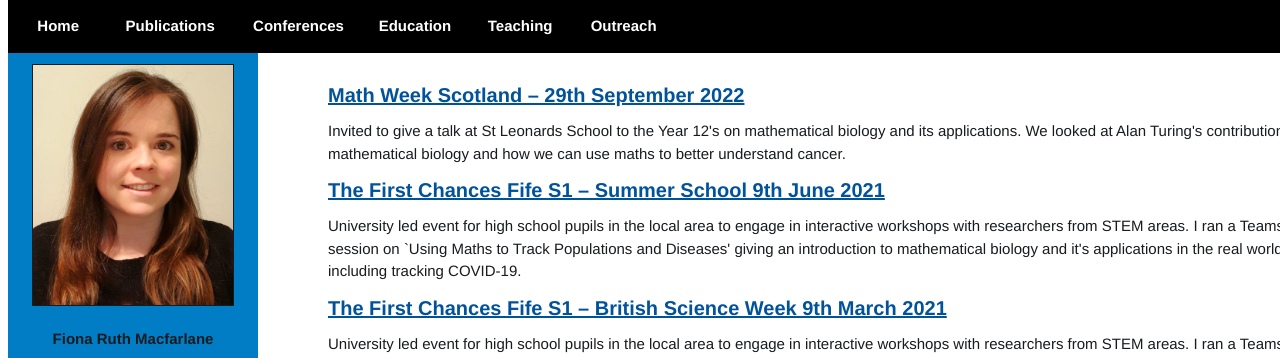
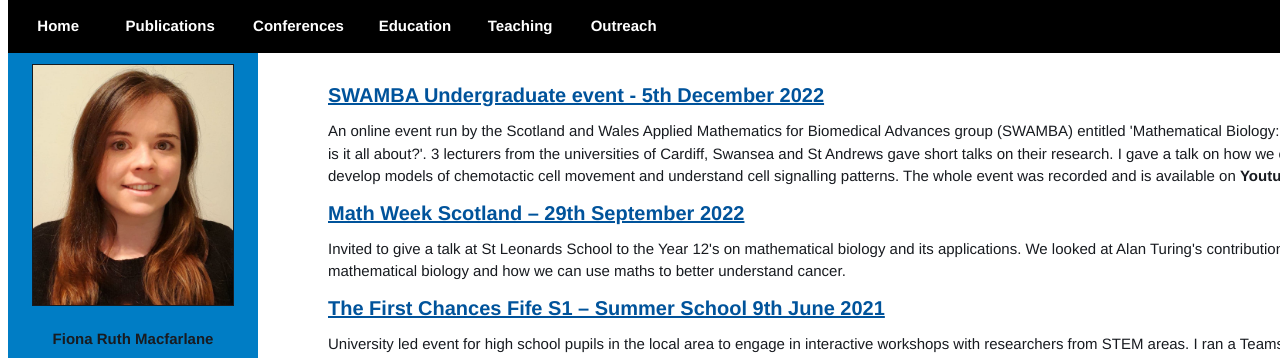
Before and after one commit to Fiona-Macfarlane/Fiona-Macfarlane.github.io, a plain HTML site: page outreach.html in a window 1280 px wide. Shown: the top 358 px of the page. Drawn offline with Linux system fonts and the light colour scheme; a script that the page names is missing.

Commit message:
Update outreach.html
update

```diff
--- a/outreach.html
+++ b/outreach.html
@@ -38,6 +38,11 @@ src="standrews_logo.png" width="100%" ></a>
 
 
     <div class="main-content">
+
+    	<h2 class="w3-text-teal"> SWAMBA Undergraduate event - 5th December 2022</h2>
+    	An online event run by the Scotland and Wales Applied Mathematics for Biomedical Advances group (SWAMBA) entitled 'Mathematical Biology: What is it all about?'. 3 lecturers from the universities of Cardiff, Swansea and St Andrews gave short talks on their research. I gave a talk on how we can develop models of chemotactic cell movement and understand cell signalling patterns. The whole event was recorded and is available on <a
+href="https://www.youtube.com/watch?v=uHO82OK4wOM">Youtube.</a>
+
 
 	<h2 class="w3-text-teal"> Math Week Scotland – 29th September 2022</h2>
 Invited to give a talk at St Leonards School to the Year 12's on mathematical biology and its applications. We looked at Alan Turing's contributions to mathematical biology and how we can use maths to better understand cancer.
```
